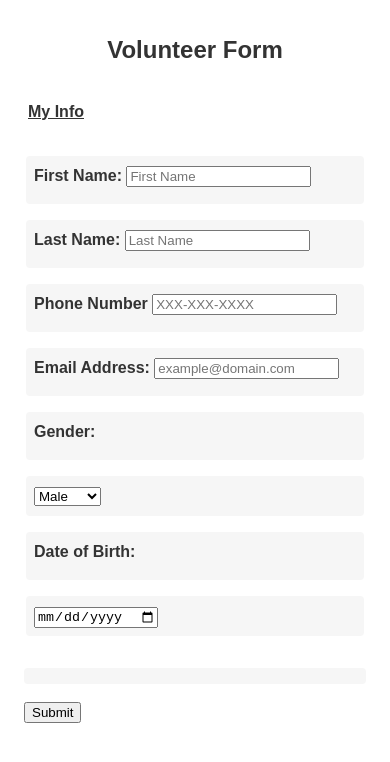
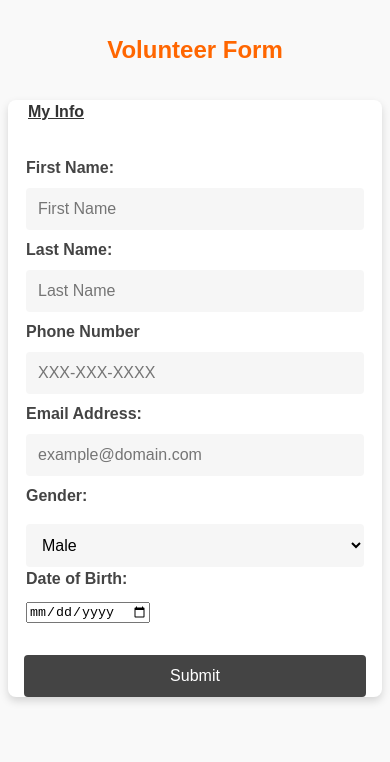
Before and after one commit to Joseph-Barron-ITMD362/lab3, a plain HTML site: page index.html in a window 390 px wide. Drawn offline with Linux system fonts and the light colour scheme.

Commit message:
Complete Revamp
- Altered colors to be more inviting
- Recreated the design as mobile-first
- Added a box shadow to look better
- Removed extras (like previous CSS)

```diff
--- a/css/style.css
+++ b/css/style.css
@@ -7,6 +7,7 @@ body {
   font-size: 16px;
   line-height: 1.5;
   color: #333;
+  background-color: #f9f9f9
 }
 
 h1 {
@@ -14,12 +15,16 @@ h1 {
   margin-top: 2rem;
   margin-bottom: 2rem;
   font-size: 1.5rem;
+  color: #ff6600
 }
 
 form {
   margin: 0 auto;
   padding: 0 1rem;
   max-width: 480px;
+  background-color: #fff;
+  border-radius: 0.5rem;
+  box-shadow: 0 0.25rem 0.5rem rgba(0, 0, 0, 0.15);
 }
 
 fieldset {
@@ -33,87 +38,42 @@ legend {
   margin-bottom: 1rem;
 }
 
-div {
-  margin-bottom: 1rem;
-  padding: 0.5rem;
-  background-color: #f6f6f6;
-  border-radius: 0.25rem;
-}
-
 label {
   display: block;
   margin-bottom: 0.5rem;
   font-weight: bold;
+  color: #444;
 }
 
-
-/*
-body {
-  font-family: Arial, sans-serif;
-  font-size: 16px;
-  line-height: 2;
-  color: rgb(51, 3, 0);
-}
-
-h1 {
-  text-align: center;
-  margin-top: 2rem;
-  margin-bottom: 2rem;
-  font-size: 2rem;
-}
-
-form {
-  max-width: 500px;
-  margin: 0 auto;
-  padding: 0 1rem;
-}
-
-fieldset {
+input[type="text"],
+select {
+  width: 100%;
+  padding: 0.75rem;
+  font-size: 1rem;
+  border-radius: 0.25rem;
   border: none;
-  padding: 20px;
-}
-
-legend {
-  font-weight: bold;
-  text-decoration: underline;
-}
-
-div {
-  margin-bottom: 10px;
-}
-
-label {
-  display: block;
-  margin-bottom: 5px;
-}
-
-input[type="text"], select {
-  width: 100%;
-  padding: 10px;
-  font-size: 16px;
-  border-radius: 5px;
-  border: 1px solid #ccc;
+  background-color: #f6f6f6;
+  margin-top: 0.5rem;
 }
 
 input[type="submit"] {
   width: 100%;
-  padding: 10px;
-  font-size: 16px;
-  background-color: lightblue;
-  color: white;
+  padding: 0.75rem;
+  font-size: 1rem;
+  background-color: #444;
+  color: #fff;
   border: none;
-  border-radius: 5px;
-  margin-top: 20px;
+  border-radius: 0.25rem;
+  margin-top: 1rem;
 }
 
 input[type="submit"]:hover {
   cursor: pointer;
-  background-color: blue;
+  background-color: #ff8533;
 }
 
-@media only screen and (max-width: 480px) {
+@media only screen and (min-width: 481px) {
   form {
-    max-width: 100%;
+    max-width: 720px;
   }
 }
-*/
```
